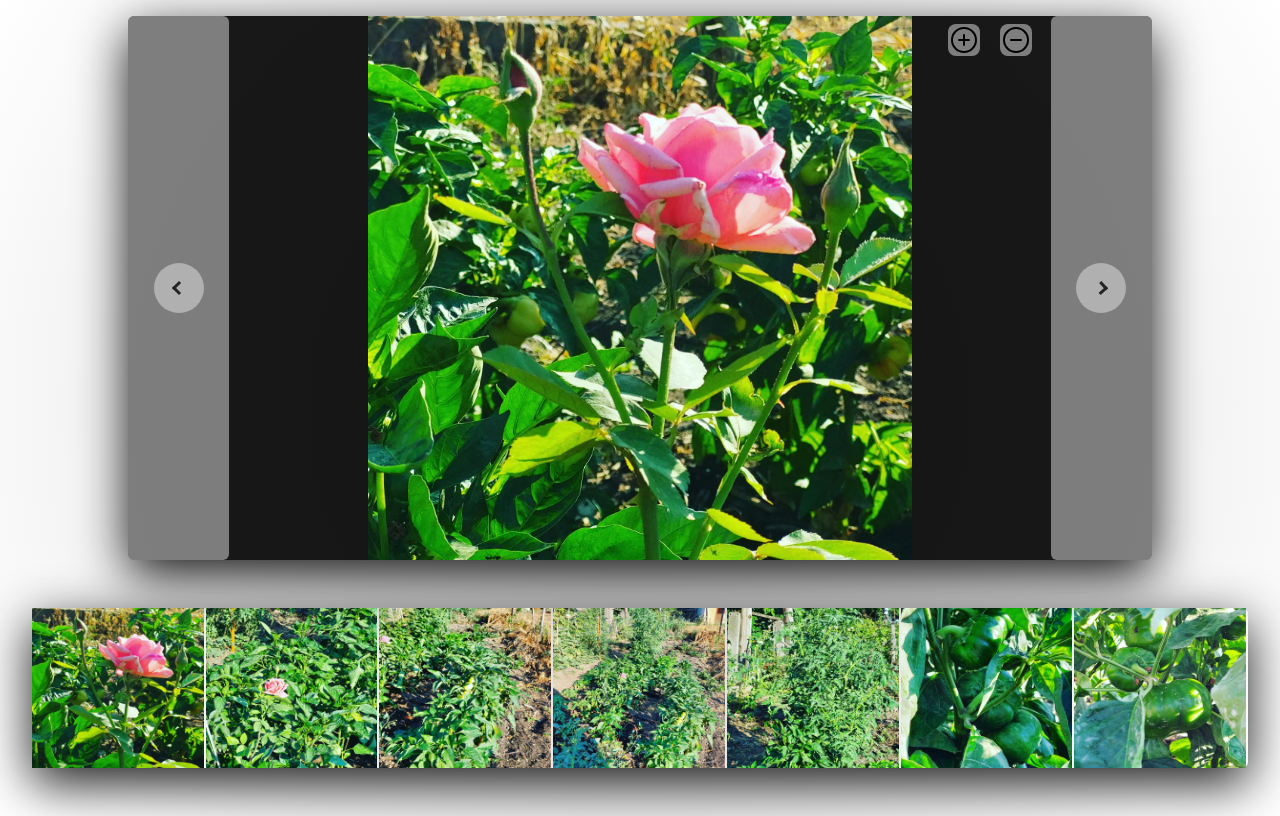
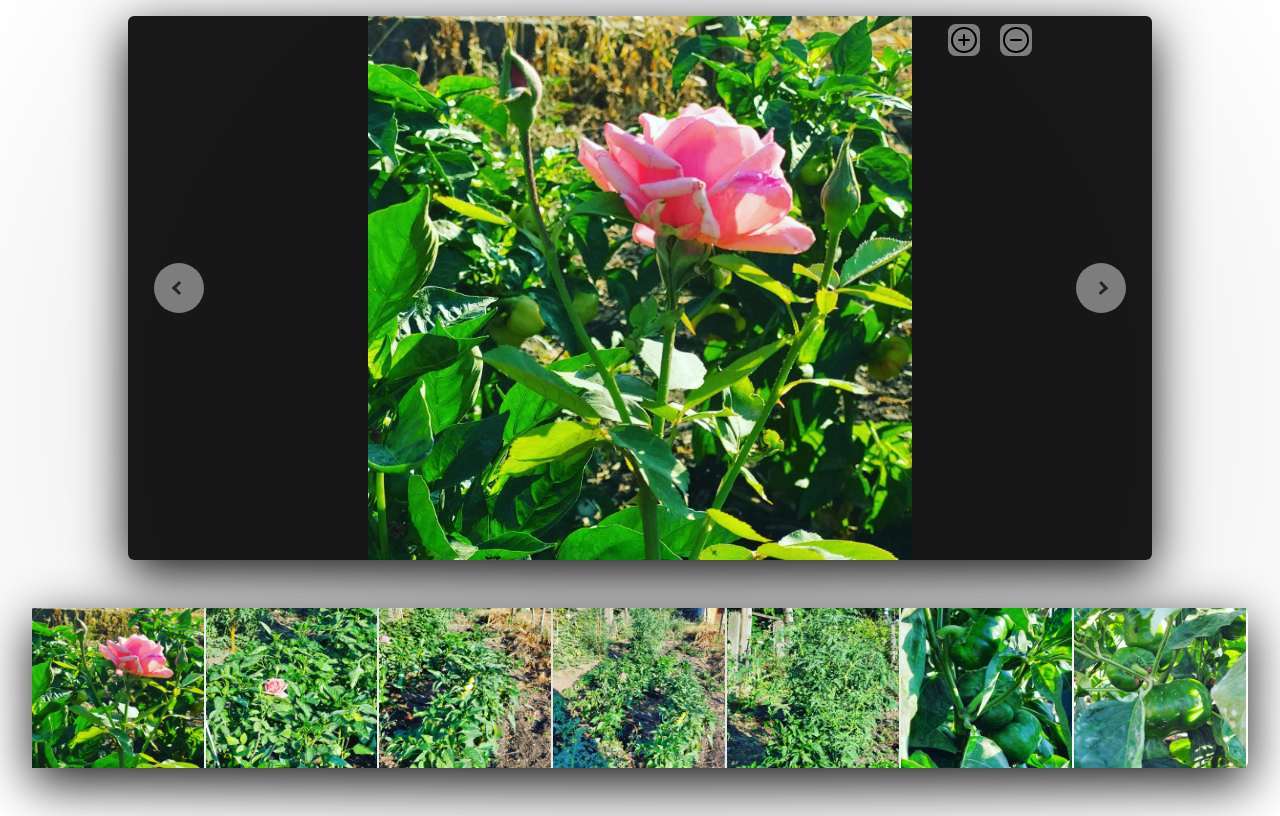
Before and after one commit to nyitig/slideshow, a plain HTML site: page index.html in a window 1280 px wide. Drawn offline with Linux system fonts and the light colour scheme.

Commit message:
Update style.css
arrows container background delete

```diff
--- a/style.css
+++ b/style.css
@@ -72,7 +72,7 @@ body {
 #leftArrowDivCont, #rightArrowDivCont {
   padding: 0 2vw;
   border-radius: 6px;
-   background-color: var(--backgroundColorArrowCont);
+   /* background-color: var(--backgroundColorArrowCont);  */
  }
 #leftArrowDivBox, #rightArrowDivBox {
   width: 50px;
```
